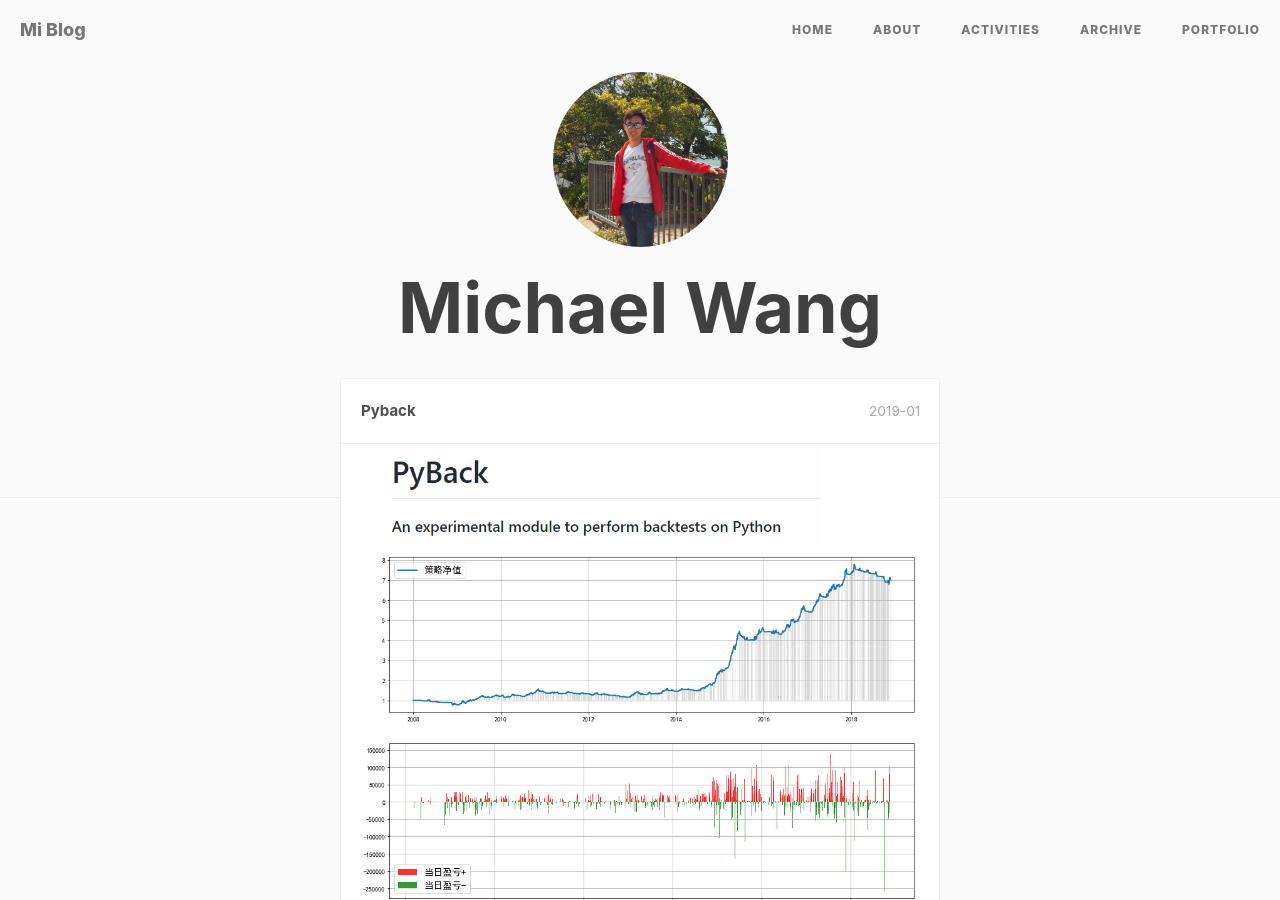
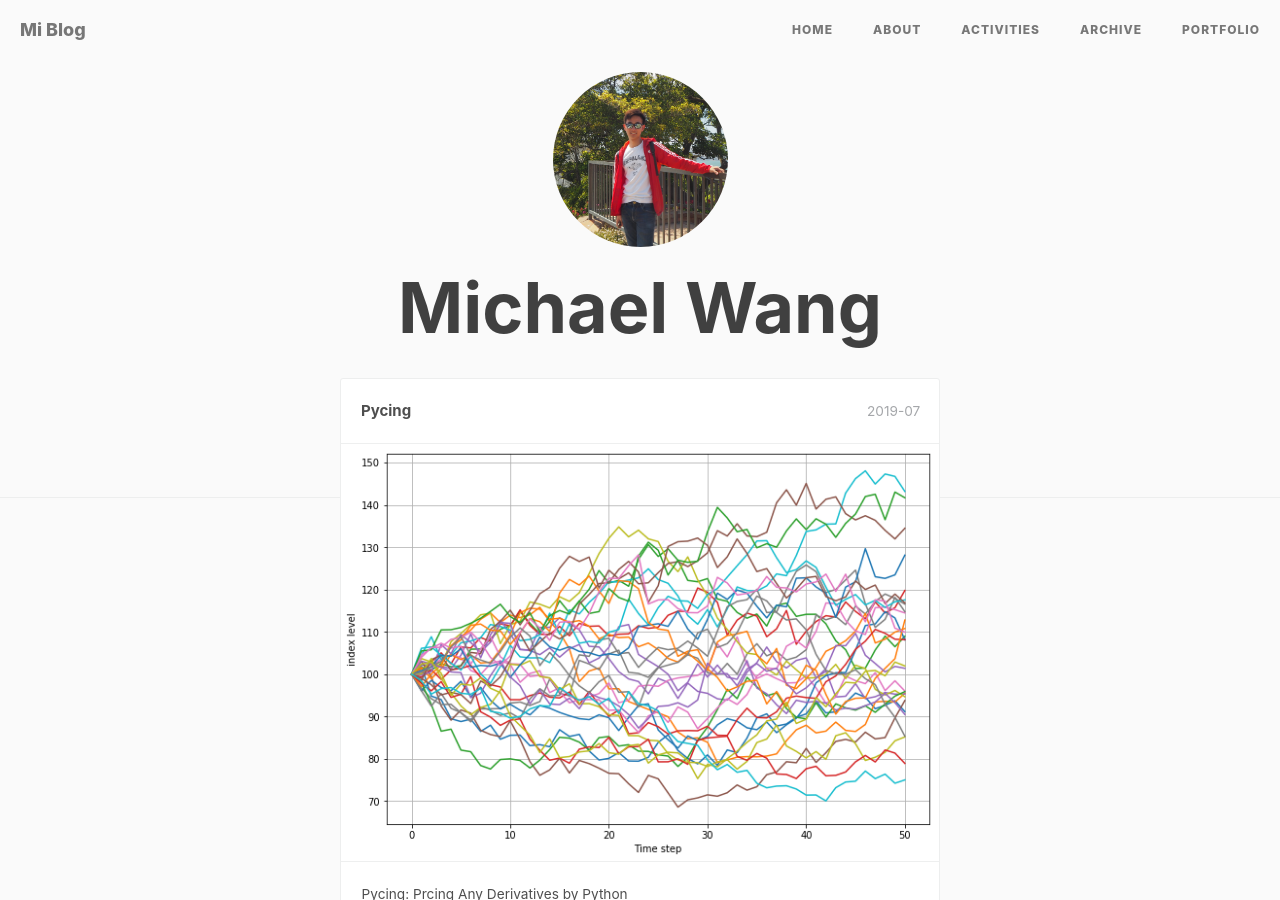
Before and after one commit to Michany/Michany.github.io, a Jekyll site: the page built from portfolio/index.html, in a window 1280 px wide and 900 px high. Built offline with Jekyll 4.4.1, drawn with Linux system fonts in a browser that asks for light colours; nearby versions of some CDN libraries; comment, search, counter and statistics services are not loaded.

Commit message:
add pycing to portfolio

```diff
--- a/portfolio/index.html
+++ b/portfolio/index.html
@@ -22,6 +22,21 @@ layout: default
 			<div class="main">
 				<ul class="cbp_tmtimeline">
 					<li>
+						<div class="cbp_tmlabel">
+							<h2 id="boxoffice">Pycing</h2>
+							<time>2019-07</time>
+							<img src="images/work-pycing.png">
+							<ul>
+								<li>
+								Pycing: Prcing Any Derivatives by Python
+								</li>
+								<li class="skill">
+									<span><b>Python</b></span>
+									<span class="i-react"></span>
+									<span class="link"><a target="_blank" href="https://github.com/Michany/pycing">See more</a></span>
+								</li>
+							</ul>
+							</div>
 						<div class="cbp_tmlabel">
 							<h2 id="boxoffice">Pyback</h2>
 							<time>2019-01</time>
```
Also changed, not shown: portfolio/images/work-pycing.png (added).
